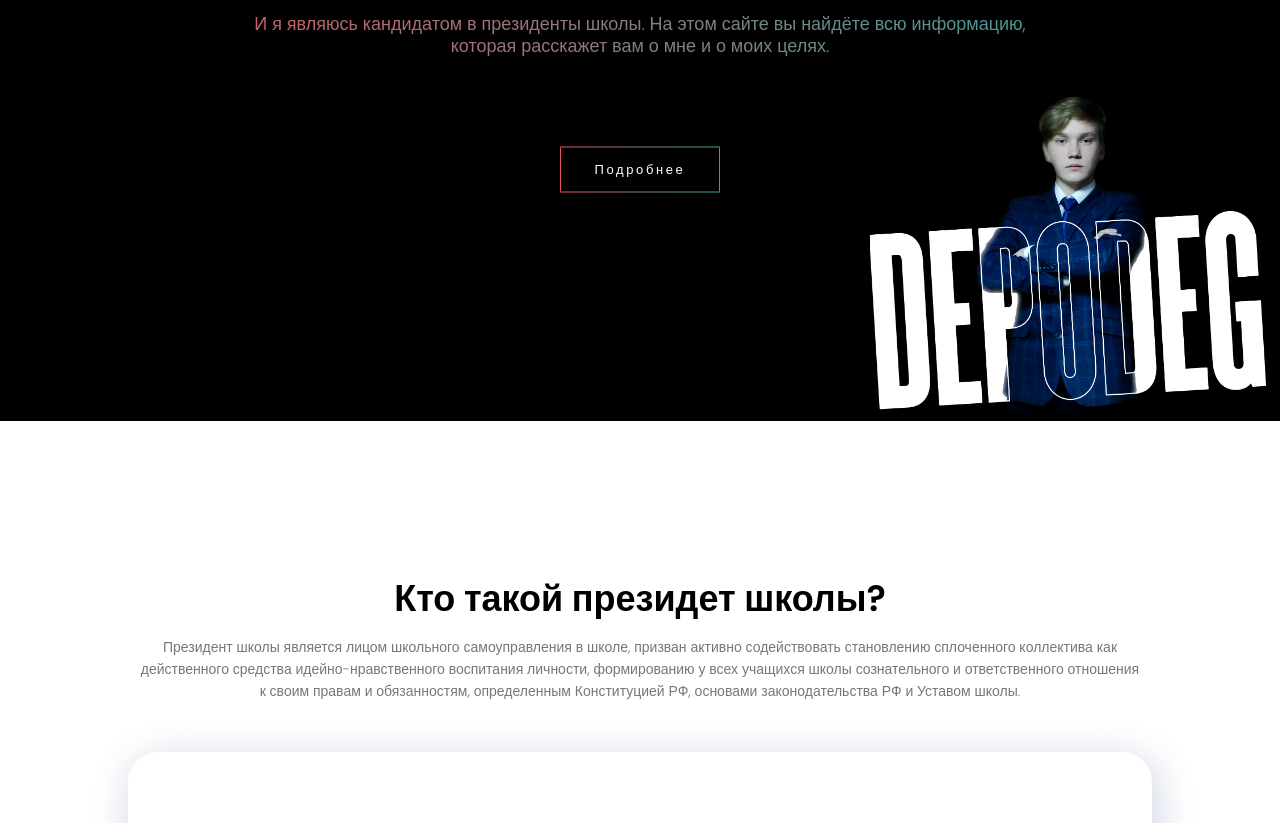
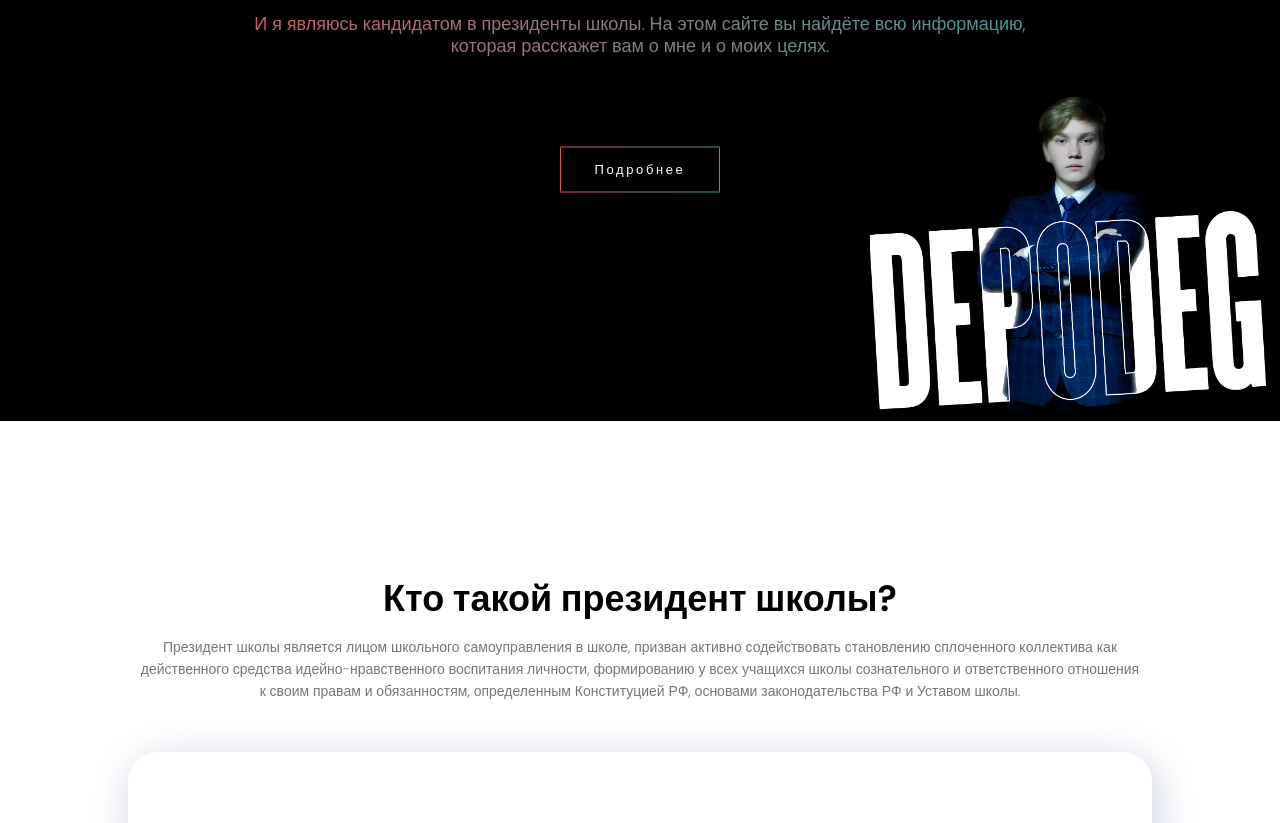
Before and after one commit to Depodeg/home, a plain HTML site: page index.html in a window 1280 px wide. Shown: the part 379-1202 px from the top of the page. Drawn offline with Linux system fonts and the light colour scheme.

Commit message:
Update index.html

```diff
--- a/index.html
+++ b/index.html
@@ -48,7 +48,7 @@
 	<section class="course">
 		<div class="anim_mob1 anim-items anim-no-hide"></div>
 
-		<h1>Кто такой президет школы?</h1>
+		<h1>Кто такой президент школы?</h1>
 		<p>Президент   школы  является лицом  школьного самоуправления в школе, призван активно содействовать становлению сплоченного коллектива как действенного средства идейно-нравственного воспитания личности, формированию у всех учащихся школы сознательного и ответственного отношения к своим правам и обязанностям, определенным Конституцией РФ, основами законодательства РФ и Уставом школы.</p>
 		<h1 class="visually-hidden">Таймер обратного отсёта</h1>
 		<div id="course" class="time-count">
```
